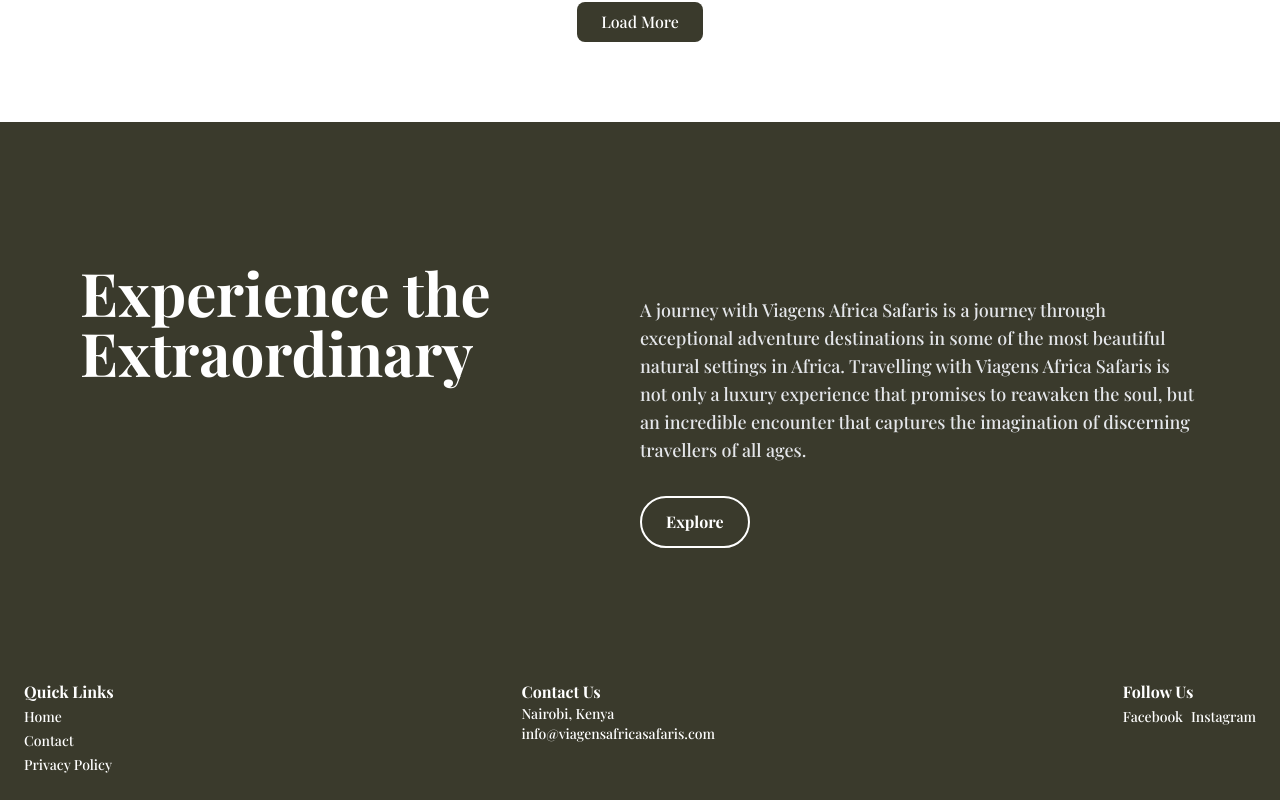
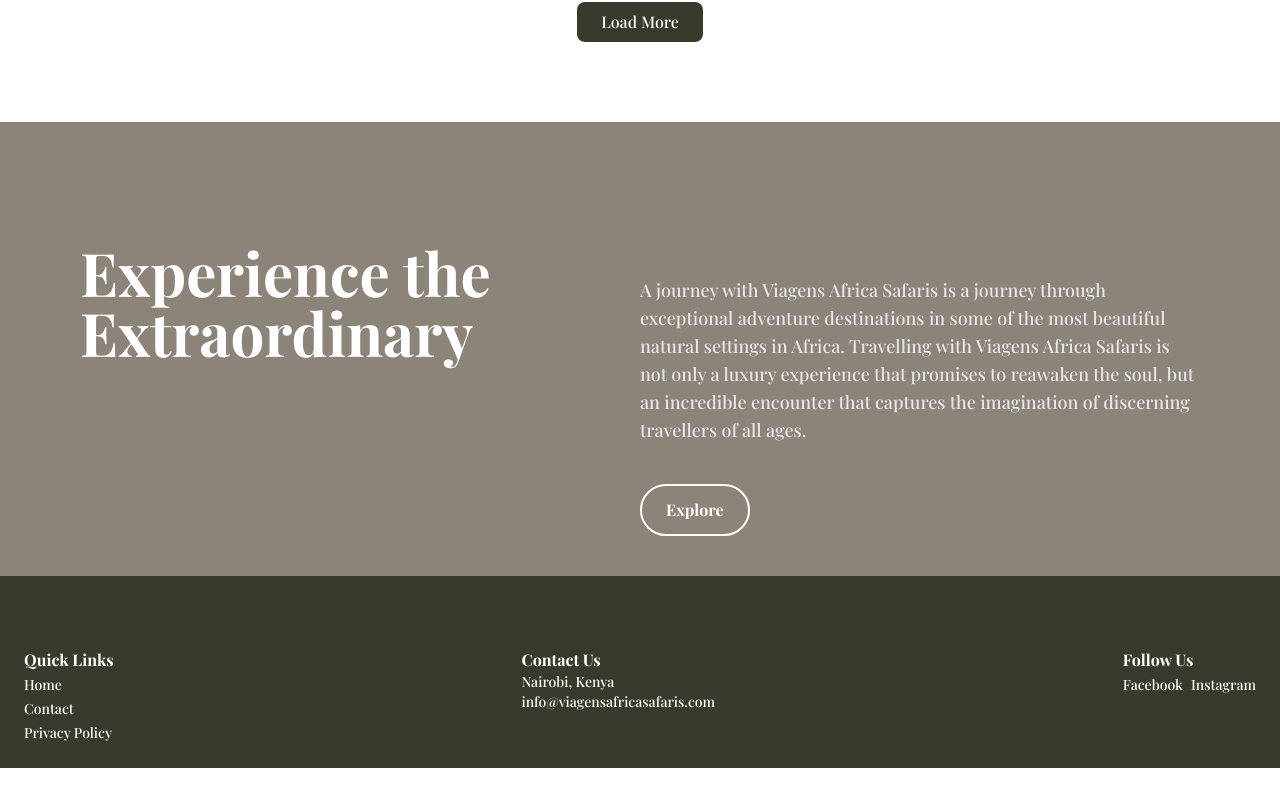
Before and after one commit to kevmongare/Safaris, a React (Vite) app: page / in a window 1280 px wide. Shown: the part 2019-2819 px from the top of the page. After the commit the page ends 2787 px from the top, so only its background shows below. Built offline with nearby package versions, Linux system fonts and the light colour scheme.

Commit message:
updat: on the about us section

```diff
--- a/src/components/aboutUs.tsx
+++ b/src/components/aboutUs.tsx
@@ -2,8 +2,9 @@
     return(
         <>
          {/* about */}
+         {/* bg-[url('./assets/happy-intersection-2.svg.svg')] */}
 
-  <div className="flex flex-col md:flex-row items-baseline justify-between px-20 py-15">
+  <div className="flex flex-col md:flex-row items-baseline justify-between px-20 py-10 bg-[var(--secondary)]">
     {/* <!-- Left Column --> */}
     <div className="md:w-1/2 mb-10 md:mb-0">
       <h1 className="text-5xl md:text-6xl font-extrabold  pt-20 text-white">
@@ -12,7 +13,7 @@
     </div>
     {/* <!-- Right Column --> */}
     <div className="md:w-1/2 max-w-7xl">
-      <p className="text-lg text-gray-200 mb-8">
+      <p className="text-lg text-gray-200 mb-10">
         A journey with Viagens Africa Safaris is a journey through exceptional adventure destinations in some of the most beautiful natural settings in Africa. Travelling with Viagens Africa Safaris is not only a luxury experience that promises to reawaken the soul, but an incredible encounter that captures the imagination of discerning travellers of all ages.
       </p>
       <button className="px-6 py-3 border-2 border-white text-white font-bold rounded-full hover:bg-[#5c5c3d] hover:text-white transition">
```
